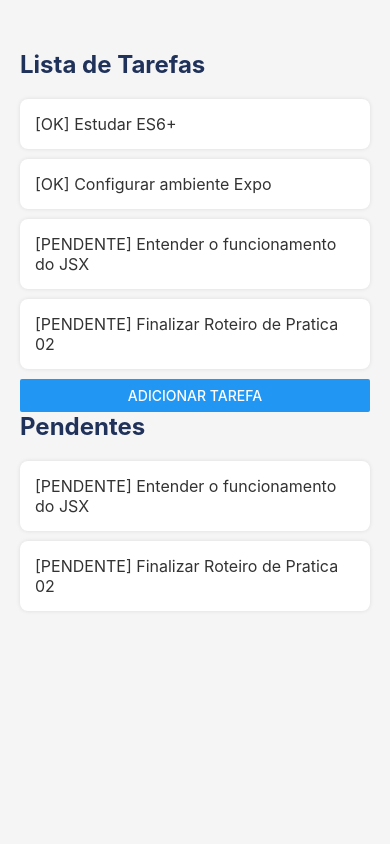
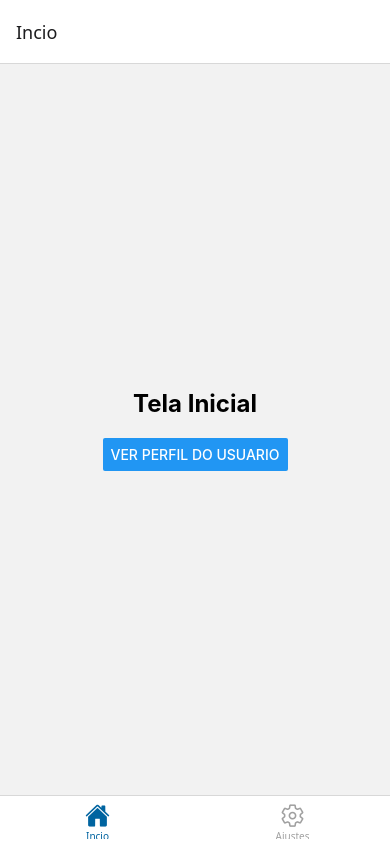
Before and after one commit to GustavoMBarbosaDEV/INF204, a React Native app: screen /Principal in a window 390 px wide. Built offline with nearby package versions, Linux system fonts and the light colour scheme.

Commit message:
Implementa navegacao com React Navigation, Stack e Bottom Tabs

```diff
--- a/App.js
+++ b/App.js
@@ -1,62 +1,11 @@
-import React, { useState } from "react";
-import { StyleSheet, Text, View, Button } from "react-native";
-import ItemTarefa from "./ItemTarefa";
+import React from "react";
+import { NavigationContainer } from "@react-navigation/native";
+import AppStack from "./src/routes/AppStack";
 
 export default function App() {
-  const [tarefas, setTarefas] = useState([
-    { id: 1, descricao: "Estudar ES6+", concluida: true },
-    { id: 2, descricao: "Configurar ambiente Expo", concluida: true },
-    { id: 3, descricao: "Entender o funcionamento do JSX", concluida: false },
-    { id: 4, descricao: "Finalizar Roteiro de Pratica 02", concluida: false },
-  ]);
-
-  const tarefasPendentes = tarefas.filter((tarefa) => !tarefa.concluida);
-
-  const adicionarTarefa = () => {
-    const novaTarefa = {
-      id: tarefas.length + 1,
-      descricao: `Nova tarefa ${tarefas.length + 1}`,
-      concluida: false,
-    };
-    setTarefas([...tarefas, novaTarefa]);
-  };
-
   return (
-    <View style={styles.container}>
-      <Text style={styles.titulo}>Lista de Tarefas</Text>
-      {tarefas.map((tarefa) => (
-        <ItemTarefa
-          key={tarefa.id}
-          descricao={tarefa.descricao}
-          concluida={tarefa.concluida}
-        />
-      ))}
-
-      <Button title="Adicionar Tarefa" onPress={adicionarTarefa} />
-
-      <Text style={styles.titulo}>Pendentes</Text>
-      {tarefasPendentes.map((tarefa) => (
-        <ItemTarefa
-          key={tarefa.id}
-          descricao={tarefa.descricao}
-          concluida={tarefa.concluida}
-        />
-      ))}
-    </View>
+    <NavigationContainer>
+      <AppStack />
+    </NavigationContainer>
   );
 }
-
-const styles = StyleSheet.create({
-  container: {
-    flex: 1,
-    backgroundColor: "#f5f5f5",
-    paddingTop: 50,
-    paddingHorizontal: 20,
-  },
-  titulo: {
-    fontSize: 24,
-    fontWeight: "bold",
-    marginBottom: 20,
-    color: "#20325a",
-  },
-});
--- a/package.json
+++ b/package.json
@@ -4,11 +4,17 @@
   "main": "index.js",
   "dependencies": {
     "@expo/metro-runtime": "^57.0.14",
+    "@expo/vector-icons": "^15.0.2",
+    "@react-navigation/bottom-tabs": "^7.20.0",
+    "@react-navigation/native": "^7.5.0",
+    "@react-navigation/native-stack": "^7.20.0",
     "expo": "^57.0.17",
     "expo-status-bar": "~57.0.1",
     "react": "19.2.3",
     "react-dom": "^19.2.3",
     "react-native": "0.86.2",
+    "react-native-safe-area-context": "~5.7.0",
+    "react-native-screens": "~4.26.0",
     "react-native-web": "^0.21.2"
   },
   "scripts": {
--- /dev/null
+++ b/src/routes/AppStack.js
@@ -0,0 +1,20 @@
+import React from "react";
+import { createNativeStackNavigator } from "@react-navigation/native-stack";
+import AppTabs from "./AppTabs";
+import DetalhesUsuario from "../screens/DetalhesUsuario";
+
+const Stack = createNativeStackNavigator();
+
+export default function AppStack() {
+  return (
+    <Stack.Navigator>
+      {/* Escondemos o header da Stack para não duplicar com o header das Tabs */}
+      <Stack.Screen
+        name="Principal"
+        component={AppTabs}
+        options={{ headerShown: false }}
+      />
+      <Stack.Screen name="Detalhes" component={DetalhesUsuario} />
+    </Stack.Navigator>
+  );
+}
--- /dev/null
+++ b/src/routes/AppTabs.js
@@ -0,0 +1,26 @@
+import React from "react";
+import { createBottomTabNavigator } from "@react-navigation/bottom-tabs";
+import { Ionicons } from "@expo/vector-icons";
+import Home from "../screens/Home";
+import Configuracoes from "../screens/Configuracoes";
+
+const Tab = createBottomTabNavigator();
+
+export default function AppTabs() {
+  return (
+    <Tab.Navigator
+      screenOptions={({ route }) => ({
+        tabBarActiveTintColor: "#0064A0",
+        tabBarInactiveTintColor: "#A0A0A0",
+        tabBarIcon: ({ color, size }) => {
+          let iconName =
+            route.name === "Incio" ? "home" : "settings-outline";
+          return <Ionicons name={iconName} size={size} color={color} />;
+        },
+      })}
+    >
+      <Tab.Screen name="Incio" component={Home} />
+      <Tab.Screen name="Ajustes" component={Configuracoes} />
+    </Tab.Navigator>
+  );
+}
--- /dev/null
+++ b/src/screens/Configuracoes.js
@@ -0,0 +1,15 @@
+import React from "react";
+import { View, Text, StyleSheet } from "react-native";
+
+export default function Configuracoes() {
+  return (
+    <View style={styles.container}>
+      <Text style={styles.titulo}>Configurações</Text>
+    </View>
+  );
+}
+
+const styles = StyleSheet.create({
+  container: { flex: 1, justifyContent: "center", alignItems: "center" },
+  titulo: { fontSize: 24, fontWeight: "bold" },
+});
--- /dev/null
+++ b/src/screens/DetalhesUsuario.js
@@ -0,0 +1,33 @@
+import React from "react";
+import { View, Text, TouchableOpacity, StyleSheet } from "react-native";
+
+export default function DetalhesUsuario({ route, navigation }) {
+  const { nomeUsuario } = route.params;
+
+  return (
+    <View style={styles.container}>
+      <Text style={styles.titulo}>Detalhes do Perfil</Text>
+      <Text style={styles.texto}>Bem-vindo, {nomeUsuario}!</Text>
+
+      <TouchableOpacity
+        style={styles.botaoVoltar}
+        onPress={() => navigation.goBack()}
+      >
+        <Text style={styles.textoBotao}>Voltar</Text>
+      </TouchableOpacity>
+    </View>
+  );
+}
+
+const styles = StyleSheet.create({
+  container: { flex: 1, justifyContent: "center", alignItems: "center" },
+  titulo: { fontSize: 24, fontWeight: "bold", marginBottom: 10 },
+  texto: { fontSize: 18, color: "#555", marginBottom: 30 },
+  botaoVoltar: {
+    backgroundColor: "#0064A0",
+    paddingVertical: 12,
+    paddingHorizontal: 30,
+    borderRadius: 8,
+  },
+  textoBotao: { color: "#FFF", fontWeight: "bold", fontSize: 16 },
+});
--- /dev/null
+++ b/src/screens/Home.js
@@ -0,0 +1,21 @@
+import React from "react";
+import { View, Text, Button, StyleSheet } from "react-native";
+
+export default function Home({ navigation }) {
+  return (
+    <View style={styles.container}>
+      <Text style={styles.titulo}>Tela Inicial</Text>
+      <Button
+        title="Ver Perfil do Usuario"
+        onPress={() =>
+          navigation.navigate("Detalhes", { nomeUsuario: "Turma INF204" })
+        }
+      />
+    </View>
+  );
+}
+
+const styles = StyleSheet.create({
+  container: { flex: 1, justifyContent: "center", alignItems: "center" },
+  titulo: { fontSize: 24, fontWeight: "bold", marginBottom: 20 },
+});
```
Also changed, not shown: 1 other file (tests, documents, lock files or other folders).
